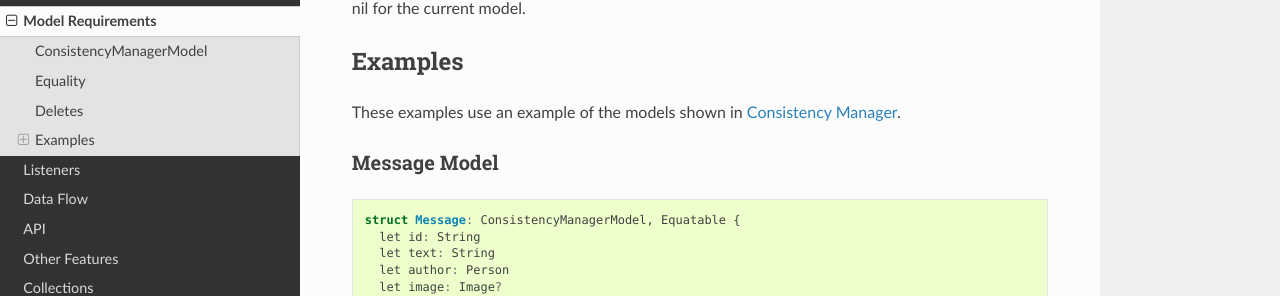
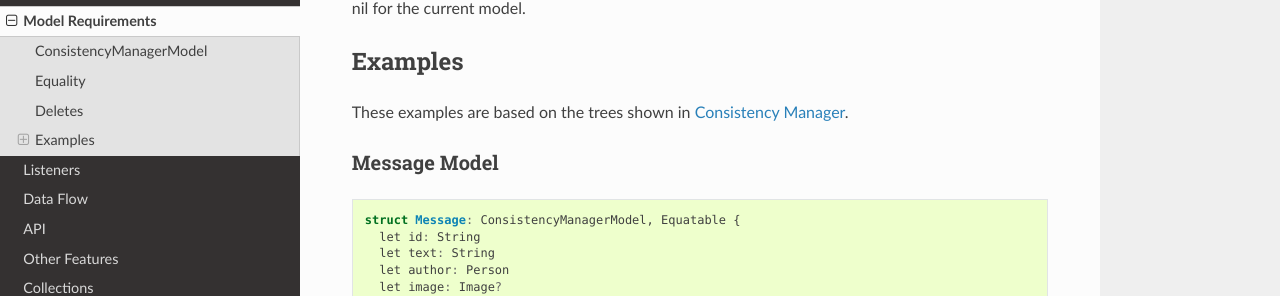
Before and after one commit to plivesey/ConsistencyManager, a Sphinx documentation site: the page built from docs/pages/020_modelRequirements.rst, in a window 1280 px wide and 900 px high, scrolled down 896 px. Shown: the part 155-451 px from the top of the window. Built offline with Sphinx 7.4.7 and the Read the Docs theme 2.0.0, drawn with Linux system fonts in a browser that asks for light colours.

Commit message:
Fix typo in the docs

```diff
--- a/docs/pages/020_modelRequirements.rst
+++ b/docs/pages/020_modelRequirements.rst
@@ -27,7 +27,7 @@ The consistency manager supports deleting models. When a model is deleted, the m
 Examples
 --------
 
-These examples use an example of the models shown in :doc:`010_consistencyManager`.
+These examples are based on the trees shown in :doc:`010_consistencyManager`.
 
 =============
 Message Model
```
